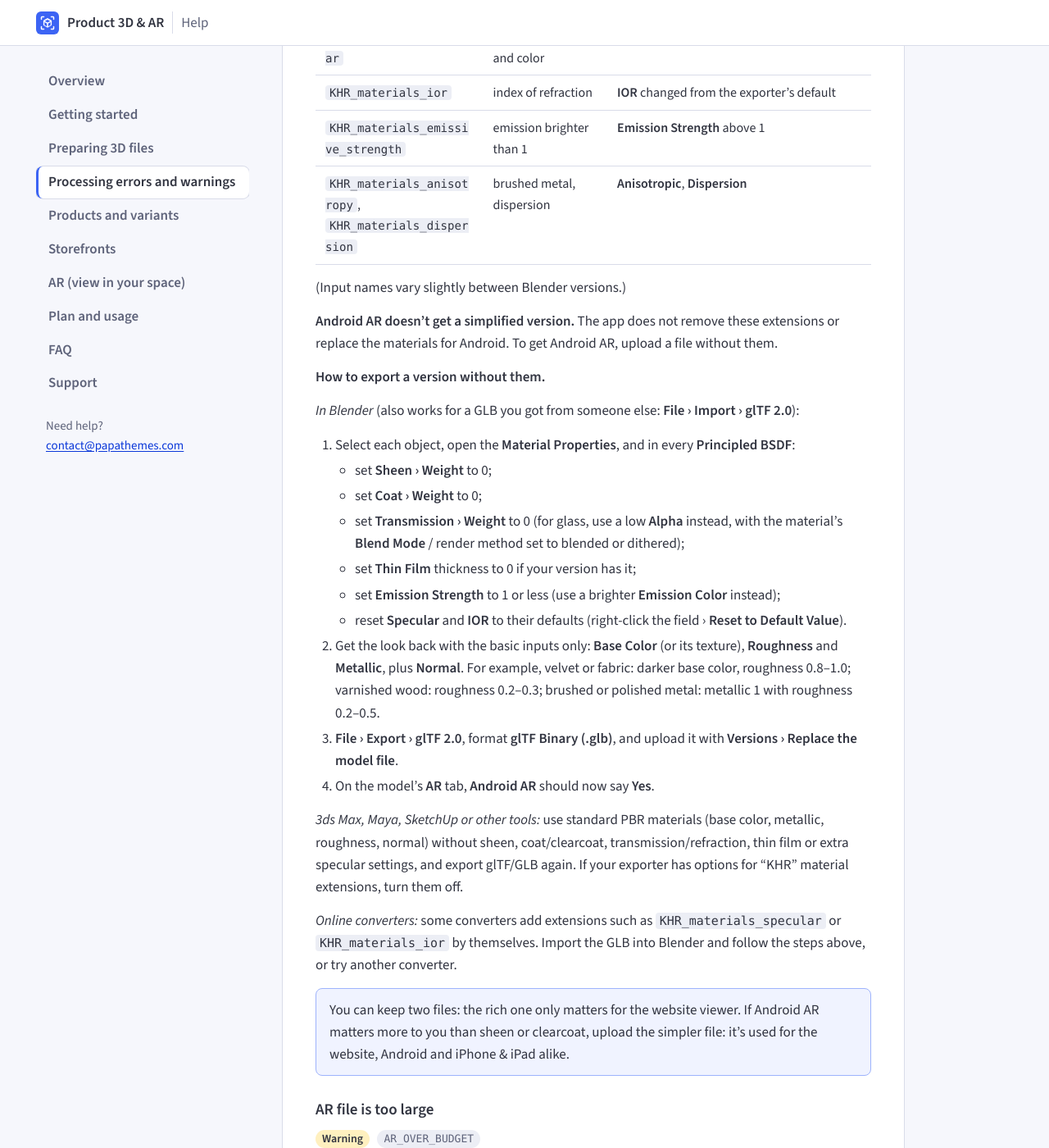
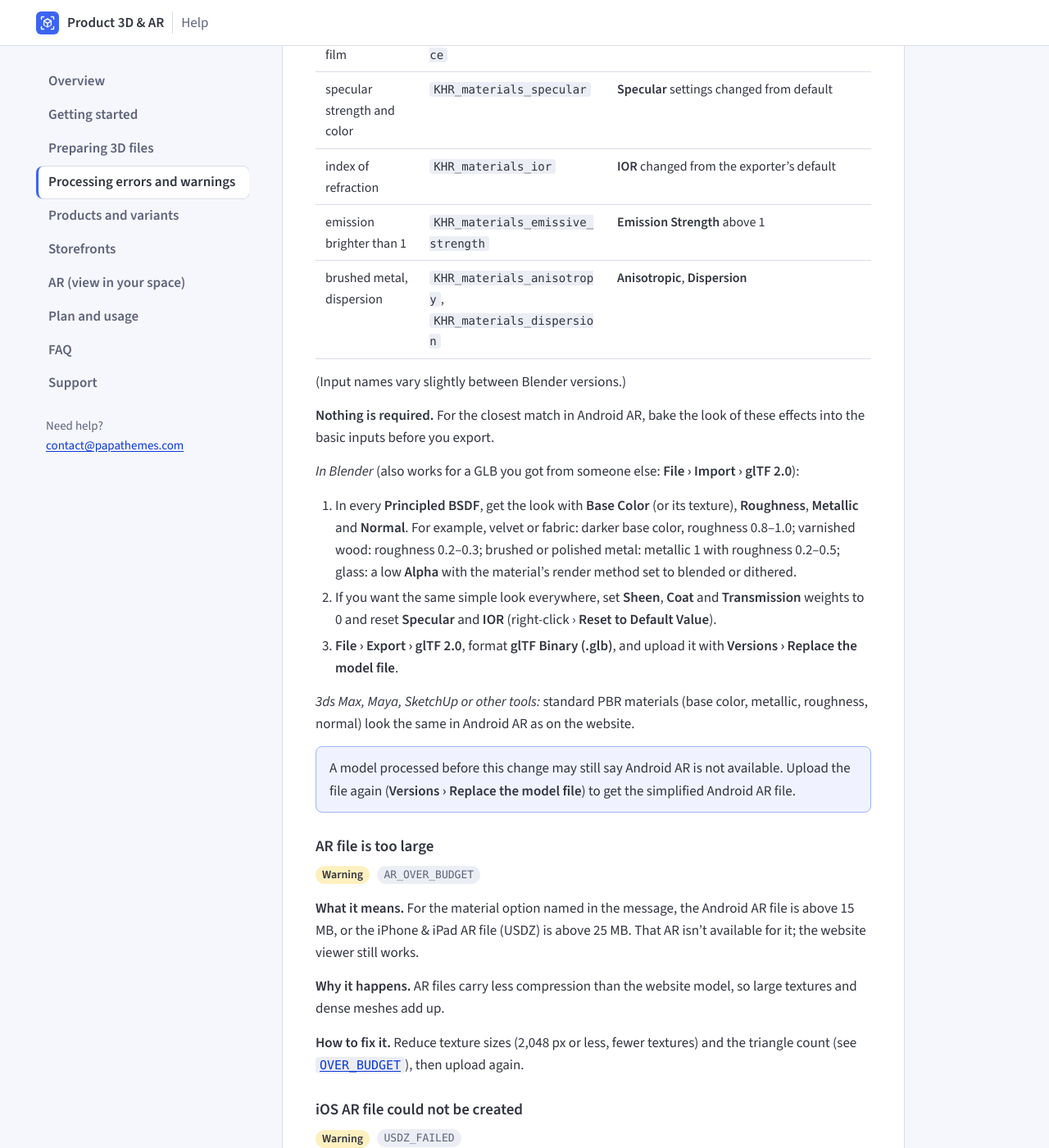
Before and after one commit to tvlgiao/product3dar-docs, a Jekyll site: the page built from docs/processing-errors.md, in a window 1280 px wide and 1400 px high, scrolled down 11849 px. Shown: the whole window at 82% size. Built offline with Jekyll 4.4.1, drawn with Linux system fonts in a browser that asks for light colours; some of the changed text lies outside the part shown.

Commit message:
Android AR uses simplified materials instead of being unavailable (app #46)

```diff
--- a/docs/processing-errors.md
+++ b/docs/processing-errors.md
@@ -22,7 +22,7 @@ in [Which failed runs count](#allowance).
   <li><a href="#before-upload">Messages before the upload</a></li>
   <li><a href="#errors">Errors</a></li>
   <li><a href="#warnings">Warnings</a></li>
-  <li><a href="#android-ar-unsupported-extensions">Android AR: unsupported material extensions</a></li>
+  <li><a href="#android-ar-unsupported-extensions">Android AR uses simplified materials</a></li>
   <li><a href="#limits">Limits and "not processed"</a></li>
   <li><a href="#allowance">Which failed runs count</a></li>
   <li><a href="#contact-support">When to contact support</a></li>
@@ -370,77 +371,64 @@ website viewer and iPhone & iPad AR are not affected. On Android, shoppers still
 
 **Why it happens.** One of these (the technical detail says which):
 
-- the model uses **material extensions Android AR doesn't support**: the detail reads "unsupported extensions: …"
-  (see [the next section](#android-ar-unsupported-extensions));
+- the model uses an **extension Android AR can't show that isn't a material effect** (for example GPU instancing,
+  or spec-gloss materials): the detail reads "unsupported extensions: …";
 - a material uses a **second UV map**: the detail reads "material "…" uses a second UV set";
 - the Android AR file failed its final check.
 
+Material effects such as sheen, clearcoat or transmission no longer block Android AR: see
+[Android AR uses simplified materials](#android-ar-unsupported-extensions).
+
 **How to fix it.**
 
-- Extensions: follow [Android AR: unsupported material extensions](#android-ar-unsupported-extensions).
+- Extensions: export without them (in most exporters, turn off instancing, and use metallic-roughness PBR materials).
 - Second UV map: make every texture use the first UV map. In Blender, in **Object Data Properties › UV Maps**, keep
   one UV map (or make sure every Image Texture node uses the first one), then export again.
 - Final check failed: upload again; if it repeats, contact support with the model name.
 
-### Android AR: unsupported material extensions {#android-ar-unsupported-extensions}
+### Android AR uses simplified materials {#android-ar-unsupported-extensions}
 
-This is the most common cause of [Android AR is not available](#scene-viewer-unavailable).
+<span class="kind kind-warning">Warning</span> <span class="code">ANDROID_AR_UNSUPPORTED_EXTENSIONS</span>
 
-**What it means.** glTF has optional **material extensions** for advanced looks. The website viewer and iPhone & iPad
-AR still work with such a model. Android's AR viewer (Google Scene Viewer) does not support them, so the app does not
-create an Android AR file for it. The technical detail lists the extensions found, for example
-`unsupported extensions: KHR_materials_clearcoat, KHR_materials_sheen`.
+**What it means.** The model uses material effects that Android's AR viewer (Google Scene Viewer) cannot show, such as
+sheen (fabric), clearcoat (a glossy top layer) or transmission (glass). The app still creates the Android AR file:
+there the model shows its base colours, metalness and roughness, without those effects. The website viewer and
+iPhone & iPad AR keep the full look. The model's **AR** tab names the effects for the material option you select.
 
-Android AR in Product 3D & AR accepts only these extensions: `KHR_materials_unlit`, `KHR_texture_transform`,
-`KHR_materials_variants` (material options are handled for you), and compression extensions
-(`KHR_draco_mesh_compression`, `EXT_meshopt_compression`, `KHR_mesh_quantization`, `EXT_texture_webp`). Anything else
-blocks Android AR, including:
+Effects that are simplified for Android AR:
 
-| Extension | What it does | Blender Principled BSDF input that writes it |
+| Effect | glTF extension | Blender Principled BSDF input that writes it |
 |---|---|---|
-| `KHR_materials_sheen` | fabric sheen | **Sheen** weight above 0 |
-| `KHR_materials_clearcoat` | clear varnish layer | **Coat** (Clearcoat) weight above 0 |
-| `KHR_materials_transmission` | glass-like see-through | **Transmission** weight above 0 |
-| `KHR_materials_volume` | thickness of see-through material | used with transmission |
-| `KHR_materials_iridescence` | rainbow-like film | **Thin Film** / iridescence settings |
-| `KHR_materials_specular` | specular strength and color | **Specular** settings changed from default |
-| `KHR_materials_ior` | index of refraction | **IOR** changed from the exporter's default |
-| `KHR_materials_emissive_strength` | emission brighter than 1 | **Emission Strength** above 1 |
-| `KHR_materials_anisotropy`, `KHR_materials_dispersion` | brushed metal, dispersion | **Anisotropic**, **Dispersion** |
+| fabric sheen | `KHR_materials_sheen` | **Sheen** weight above 0 |
+| clear varnish layer | `KHR_materials_clearcoat` | **Coat** (Clearcoat) weight above 0 |
+| glass-like see-through | `KHR_materials_transmission` (with `KHR_materials_volume`) | **Transmission** weight above 0 |
+| rainbow-like film | `KHR_materials_iridescence` | **Thin Film** / iridescence settings |
+| specular strength and color | `KHR_materials_specular` | **Specular** settings changed from default |
+| index of refraction | `KHR_materials_ior` | **IOR** changed from the exporter's default |
+| emission brighter than 1 | `KHR_materials_emissive_strength` | **Emission Strength** above 1 |
+| brushed metal, dispersion | `KHR_materials_anisotropy`, `KHR_materials_dispersion` | **Anisotropic**, **Dispersion** |
 
 (Input names vary slightly between Blender versions.)
 
-**Android AR doesn't get a simplified version.** The app does not remove these extensions or replace the materials
-for Android. To get Android AR, upload a file without them.
-
-**How to export a version without them.**
+**Nothing is required.** For the closest match in Android AR, bake the look of these effects into the basic inputs
+before you export.
 
 *In Blender* (also works for a GLB you got from someone else: **File › Import › glTF 2.0**):
 
-1. Select each object, open the **Material Properties**, and in every **Principled BSDF**:
-   - set **Sheen › Weight** to 0;
-   - set **Coat › Weight** to 0;
-   - set **Transmission › Weight** to 0 (for glass, use a low **Alpha** instead, with the material's **Blend Mode** /
-     render method set to blended or dithered);
-   - set **Thin Film** thickness to 0 if your version has it;
-   - set **Emission Strength** to 1 or less (use a brighter **Emission Color** instead);
-   - reset **Specular** and **IOR** to their defaults (right-click the field › **Reset to Default Value**).
-2. Get the look back with the basic inputs only: **Base Color** (or its texture), **Roughness** and **Metallic**,
-   plus **Normal**. For example, velvet or fabric: darker base color, roughness 0.8–1.0; varnished wood: roughness
-   0.2–0.3; brushed or polished metal: metallic 1 with roughness 0.2–0.5.
+1. In every **Principled BSDF**, get the look with **Base Color** (or its texture), **Roughness**, **Metallic** and
+   **Normal**. For example, velvet or fabric: darker base color, roughness 0.8–1.0; varnished wood: roughness 0.2–0.3;
+   brushed or polished metal: metallic 1 with roughness 0.2–0.5; glass: a low **Alpha** with the material's render
+   method set to blended or dithered.
+2. If you want the same simple look everywhere, set **Sheen**, **Coat** and **Transmission** weights to 0 and reset
+   **Specular** and **IOR** (right-click › **Reset to Default Value**).
 3. **File › Export › glTF 2.0**, format **glTF Binary (.glb)**, and upload it with **Versions › Replace the model file**.
-4. On the model's **AR** tab, **Android AR** should now say **Yes**.
 
-*3ds Max, Maya, SketchUp or other tools:* use standard PBR materials (base color, metallic, roughness, normal) without
-sheen, coat/clearcoat, transmission/refraction, thin film or extra specular settings, and export glTF/GLB again. If
-your exporter has options for "KHR" material extensions, turn them off.
-
-*Online converters:* some converters add extensions such as `KHR_materials_specular` or `KHR_materials_ior` by
-themselves. Import the GLB into Blender and follow the steps above, or try another converter.
+*3ds Max, Maya, SketchUp or other tools:* standard PBR materials (base color, metallic, roughness, normal) look the
+same in Android AR as on the website.
 
 <div class="note" markdown="1">
-You can keep two files: the rich one only matters for the website viewer. If Android AR matters more to you than
-sheen or clearcoat, upload the simpler file: it's used for the website, Android and iPhone & iPad alike.
+A model processed before this change may still say Android AR is not available. Upload the file again
+(**Versions › Replace the model file**) to get the simplified Android AR file.
 </div>
 
 ### AR file is too large {#ar-over-budget}
```
Also changed, not shown: other parts of docs/processing-errors.md (+1 -0 lines).
